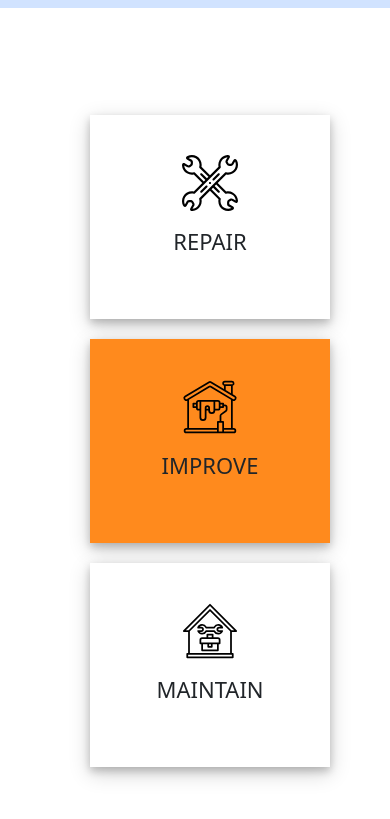
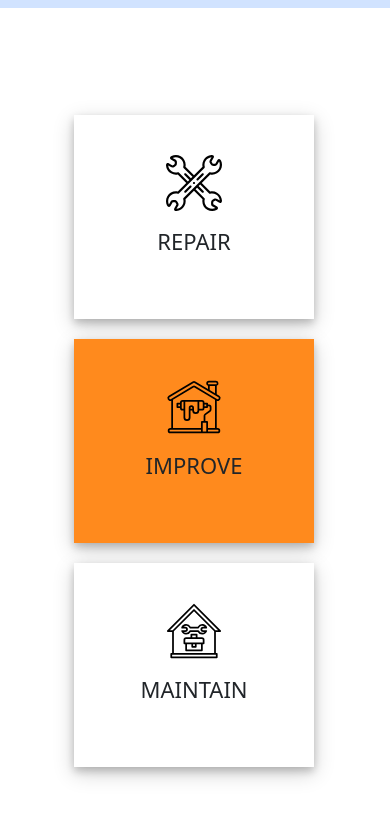
Before and after one commit to Faisal7862093/incance_website, a plain HTML site: page index.html in a window 390 px wide. Shown: the part 1211-2030 px from the top of the page. Drawn offline with nearby package versions, Linux system fonts and the light colour scheme.

Commit message:
style are changed in card section

```diff
--- a/style.css
+++ b/style.css
@@ -352,6 +352,7 @@ body{
  }
  .card_section .main_cards .card1{
     width: 15rem;
+    margin-left: -1rem;
     background-color: white;
     padding: 40px 50px;
     text-align: center;
@@ -368,7 +369,7 @@ body{
  }
  .card_section .main_cards .card2{
     width: 15rem;
-    /* margin-left: -3rem; */
+    margin-left: -1rem;
      background-color: white;
      padding: 40px 50px;
      text-align: center;
@@ -383,7 +384,7 @@ body{
  }
  .card_section .main_cards .card3{
     width: 15rem;
-    /* margin-left: -3rem; */
+    margin-left: -1rem;
      background-color: white;
      padding: 40px 50px;
      text-align: center;
```
